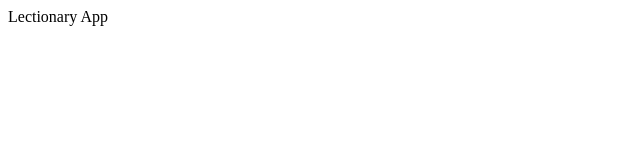
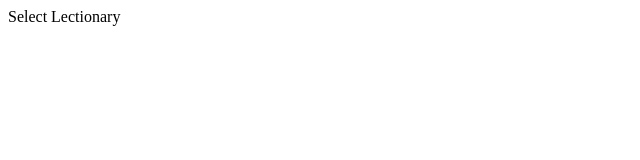
Before and after one commit to bthooper/lectionary_frontend, a React (Create React App) app: page / in a window 1280 px wide. Shown: the top 160 px of the page, without its empty margins (0-640 px from the left). Built offline with nearby package versions, Linux system fonts and the light colour scheme.

Commit message:
initial set up of first component: SelectLectionary

```diff
--- a/src/components/App.js
+++ b/src/components/App.js
@@ -1,8 +1,13 @@
 import React from "react";
+import SelectLectionary from "./SelectLectionary";
 
 class App extends React.Component {
   render() {
-    return <div>Lectionary App</div>;
+    return (
+      <div>
+        <SelectLectionary />
+      </div>
+    );
   }
 }
 
--- /dev/null
+++ b/src/components/SelectLectionary.js
@@ -0,0 +1,9 @@
+import React from "react";
+
+class SelectLectionary extends React.Component {
+  render() {
+    return <div>Select Lectionary </div>;
+  }
+}
+
+export default SelectLectionary;
```
Also changed, not shown: 1 other file (tests, documents, lock files or other folders).
